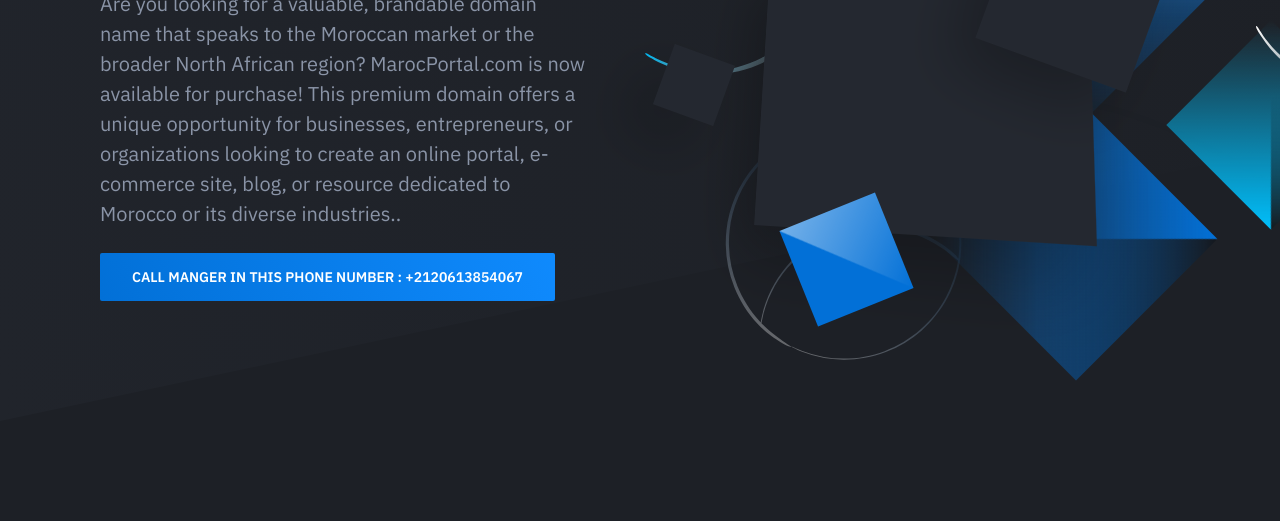
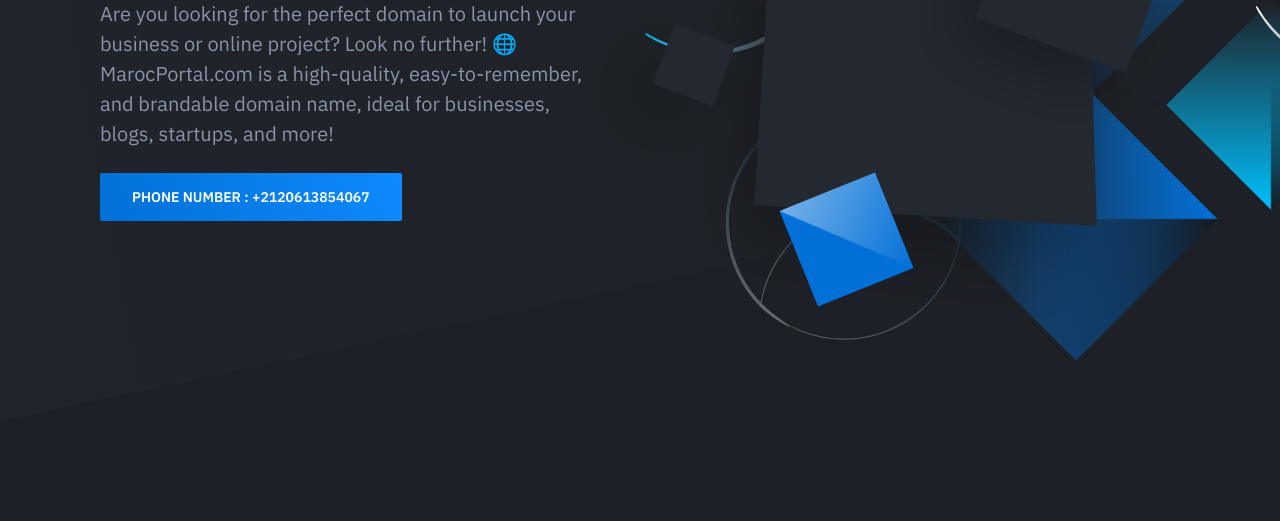
Before and after one commit to hamzaoubouzid/SmartRepo, a plain HTML site: page index.html in a window 1280 px wide. Shown: the part 279-800 px from the top of the page. Drawn offline with nearby package versions, Linux system fonts and the light colour scheme.

Commit message:
first commit

```diff
--- a/index.html
+++ b/index.html
@@ -32,10 +32,13 @@
                     <div class="hero-inner">
 						<div class="hero-copy">
 	                        <h1 class="hero-title mt-0">Premium Domain Name MarocPortal.com</h1>
-	                        <p class="hero-paragraph">Are you looking for a valuable, brandable domain name that speaks to the Moroccan market or the broader North African region? MarocPortal.com is now available for purchase!
-
-                                This premium domain offers a unique opportunity for businesses, entrepreneurs, or organizations looking to create an online portal, e-commerce site, blog, or resource dedicated to Morocco or its diverse industries..</p>
-	                        <div class="hero-cta"><a class="button button-primary" href="#">Call Manger in this phone number : +2120613854067</a></div>
+	                        <p class="hero-paragraph">
+                                Are you looking for the perfect domain to launch your business or online project? Look no further!
+                                🌐  MarocPortal.com is a high-quality, easy-to-remember, and brandable domain name, ideal for businesses, blogs, startups, and more!</p>
+	                        <div class="hero-cta">
+                                <a class="button button-primary" href="#">Phone number : +2120613854067</a>
+                            </div>
+                            <br>
 						</div>
 						<div class="hero-figure anime-element">
 							<svg class="placeholder" width="528" height="396" viewBox="0 0 528 396">
```
